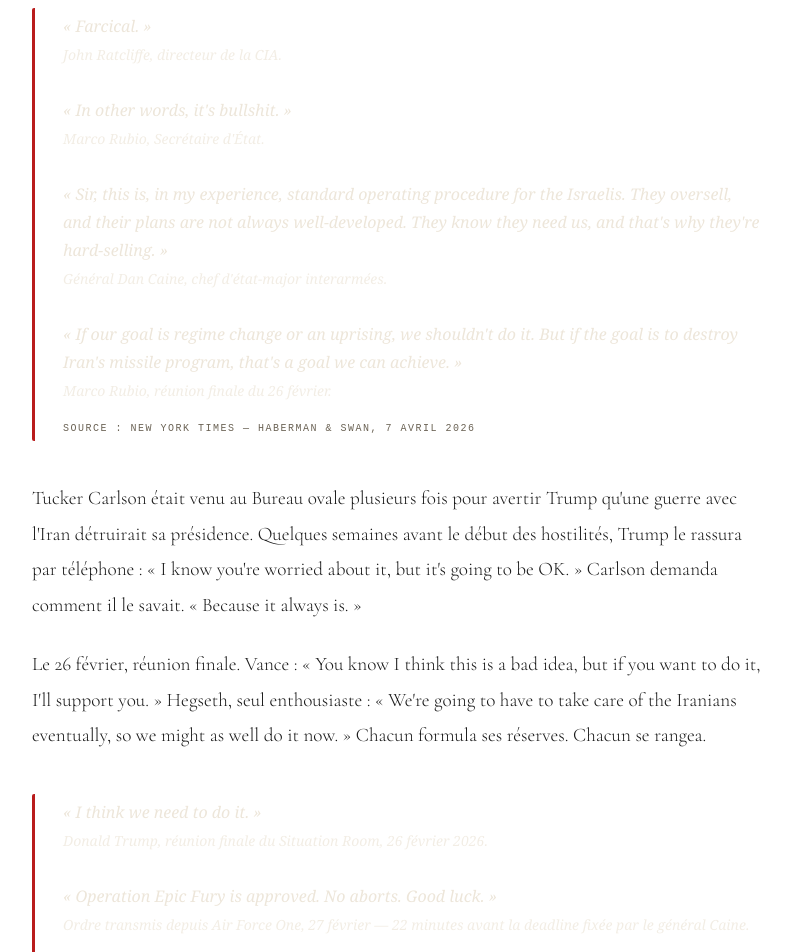
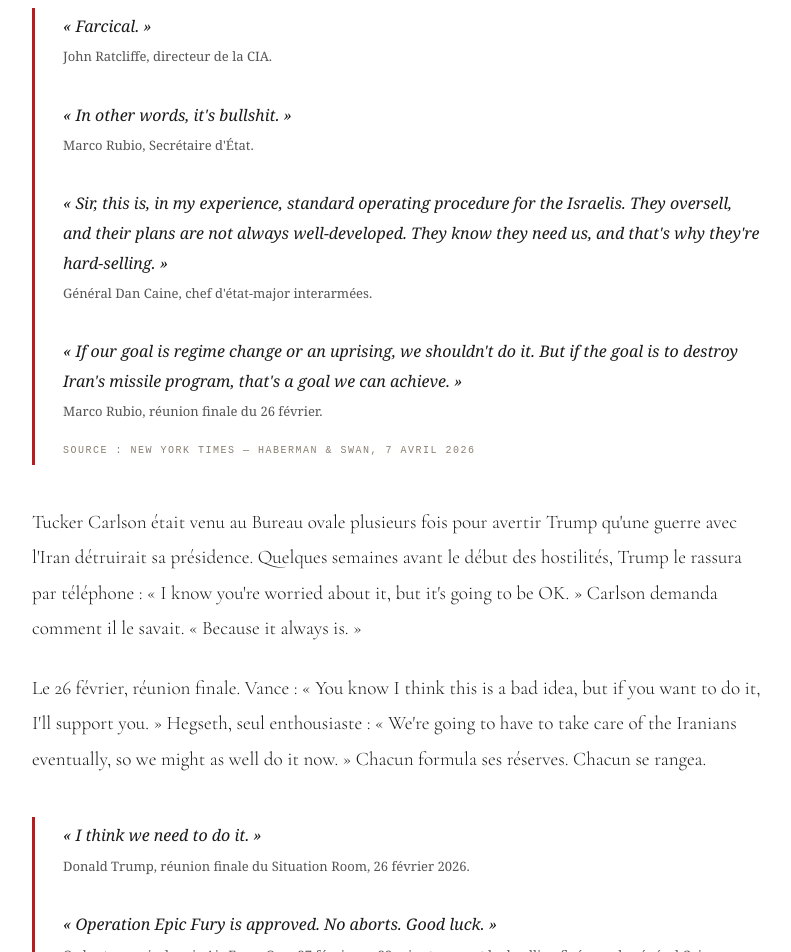
Before and after one commit to SteveMrld/Prisme, a Next.js app: page /grands-formats/chambre-ratification in a window 1280 px wide. Shown: the part 3420-4372 px from the top of the page, without its empty margins (242-1033 px from the left). Built offline with nearby package versions, Linux system fonts and the light colour scheme; no server answers; a web font is replaced by a local one.

Commit message:
Chambre ratification : blockquotes fond clair, texte lisible

```diff
--- a/app/grands-formats/chambre-ratification/page.tsx
+++ b/app/grands-formats/chambre-ratification/page.tsx
@@ -69,19 +69,19 @@ export default function ChambreRatificationPage() {
 
         <p>Le lendemain, dans une réunion réservée aux seuls officiels américains, les services de renseignement livrèrent leur verdict. Les deux premiers objectifs — décapiter le régime et démanteler les capacités militaires iraniennes — étaient réalisables. Le soulèvement populaire et le changement de régime étaient «&nbsp;détachés de la réalité.&nbsp;»</p>
 
-        <blockquote style={{ margin: "40px 0", padding: "24px 32px", background: "#1C1814", color: "#EDE6DA", fontFamily: "Georgia, serif", fontSize: "16px", fontStyle: "italic", lineHeight: "1.75", borderRadius: "2px" }}>
+        <blockquote style={{ margin: "40px 0", padding: "24px 32px 24px 28px", background: "#F7F4EF", borderLeft: "4px solid #1a1a1a", fontFamily: "Georgia, serif", fontSize: "16px", fontStyle: "italic", lineHeight: "1.85", color: "#1a1a1a" }}>
           «&nbsp;Farcical.&nbsp;»<br />
-          <span style={{ opacity: 0.7, fontSize: "14px" }}>John Ratcliffe, directeur de la CIA.</span>
+          <span style={{ fontSize: "13px", color: "#555", fontStyle: "normal" }}>John Ratcliffe, directeur de la CIA.</span>
           <br /><br />
           «&nbsp;In other words, it&apos;s bullshit.&nbsp;»<br />
-          <span style={{ opacity: 0.7, fontSize: "14px" }}>Marco Rubio, Secrétaire d&apos;État.</span>
+          <span style={{ fontSize: "13px", color: "#555", fontStyle: "normal" }}>Marco Rubio, Secrétaire d&apos;État.</span>
           <br /><br />
           «&nbsp;Sir, this is, in my experience, standard operating procedure for the Israelis. They oversell, and their plans are not always well-developed. They know they need us, and that&apos;s why they&apos;re hard-selling.&nbsp;»<br />
-          <span style={{ opacity: 0.7, fontSize: "14px" }}>Général Dan Caine, chef d&apos;état-major interarmées.</span>
+          <span style={{ fontSize: "13px", color: "#555", fontStyle: "normal" }}>Général Dan Caine, chef d&apos;état-major interarmées.</span>
           <br /><br />
           «&nbsp;If our goal is regime change or an uprising, we shouldn&apos;t do it. But if the goal is to destroy Iran&apos;s missile program, that&apos;s a goal we can achieve.&nbsp;»<br />
-          <span style={{ opacity: 0.7, fontSize: "14px" }}>Marco Rubio, réunion finale du 26 février.</span>
-          <span style={{ display: "block", marginTop: "16px", fontStyle: "normal", fontFamily: "monospace", fontSize: "10px", letterSpacing: "0.15em", textTransform: "uppercase", color: "#6b6355" }}>
+          <span style={{ fontSize: "13px", color: "#555", fontStyle: "normal" }}>Marco Rubio, réunion finale du 26 février.</span>
+          <span style={{ display: "block", marginTop: "16px", fontStyle: "normal", fontFamily: "monospace", fontSize: "10px", letterSpacing: "0.15em", textTransform: "uppercase", color: "#8a7f72" }}>
             Source&nbsp;: New York Times — Haberman &amp; Swan, 7 avril 2026
           </span>
         </blockquote>
@@ -90,13 +90,13 @@ export default function ChambreRatificationPage() {
 
         <p>Le 26 février, réunion finale. Vance&nbsp;: «&nbsp;You know I think this is a bad idea, but if you want to do it, I&apos;ll support you.&nbsp;» Hegseth, seul enthousiaste&nbsp;: «&nbsp;We&apos;re going to have to take care of the Iranians eventually, so we might as well do it now.&nbsp;» Chacun formula ses réserves. Chacun se rangea.</p>
 
-        <blockquote style={{ margin: "40px 0", padding: "24px 32px", background: "#1C1814", color: "#EDE6DA", fontFamily: "Georgia, serif", fontSize: "16px", fontStyle: "italic", lineHeight: "1.75", borderRadius: "2px" }}>
+        <blockquote style={{ margin: "40px 0", padding: "24px 32px 24px 28px", background: "#F7F4EF", borderLeft: "4px solid #1a1a1a", fontFamily: "Georgia, serif", fontSize: "16px", fontStyle: "italic", lineHeight: "1.85", color: "#1a1a1a" }}>
           «&nbsp;I think we need to do it.&nbsp;»<br />
-          <span style={{ opacity: 0.7, fontSize: "14px" }}>Donald Trump, réunion finale du Situation Room, 26 février 2026.</span>
+          <span style={{ fontSize: "13px", color: "#555", fontStyle: "normal" }}>Donald Trump, réunion finale du Situation Room, 26 février 2026.</span>
           <br /><br />
           «&nbsp;Operation Epic Fury is approved. No aborts. Good luck.&nbsp;»<br />
-          <span style={{ opacity: 0.7, fontSize: "14px" }}>Ordre transmis depuis Air Force One, 27 février — 22 minutes avant la deadline fixée par le général Caine.</span>
-          <span style={{ display: "block", marginTop: "16px", fontStyle: "normal", fontFamily: "monospace", fontSize: "10px", letterSpacing: "0.15em", textTransform: "uppercase", color: "#6b6355" }}>
+          <span style={{ fontSize: "13px", color: "#555", fontStyle: "normal" }}>Ordre transmis depuis Air Force One, 27 février — 22 minutes avant la deadline fixée par le général Caine.</span>
+          <span style={{ display: "block", marginTop: "16px", fontStyle: "normal", fontFamily: "monospace", fontSize: "10px", letterSpacing: "0.15em", textTransform: "uppercase", color: "#8a7f72" }}>
             Source&nbsp;: New York Times — Haberman &amp; Swan, 7 avril 2026
           </span>
         </blockquote>
```
